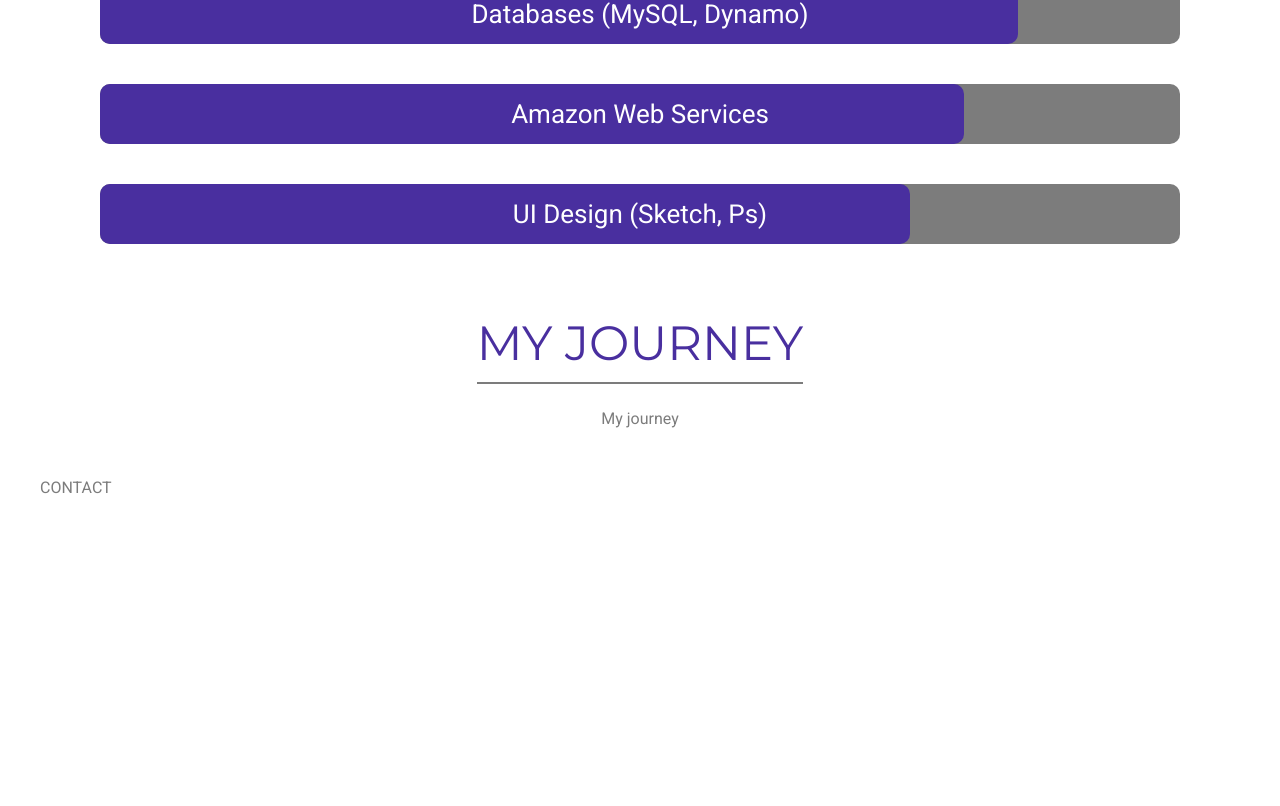
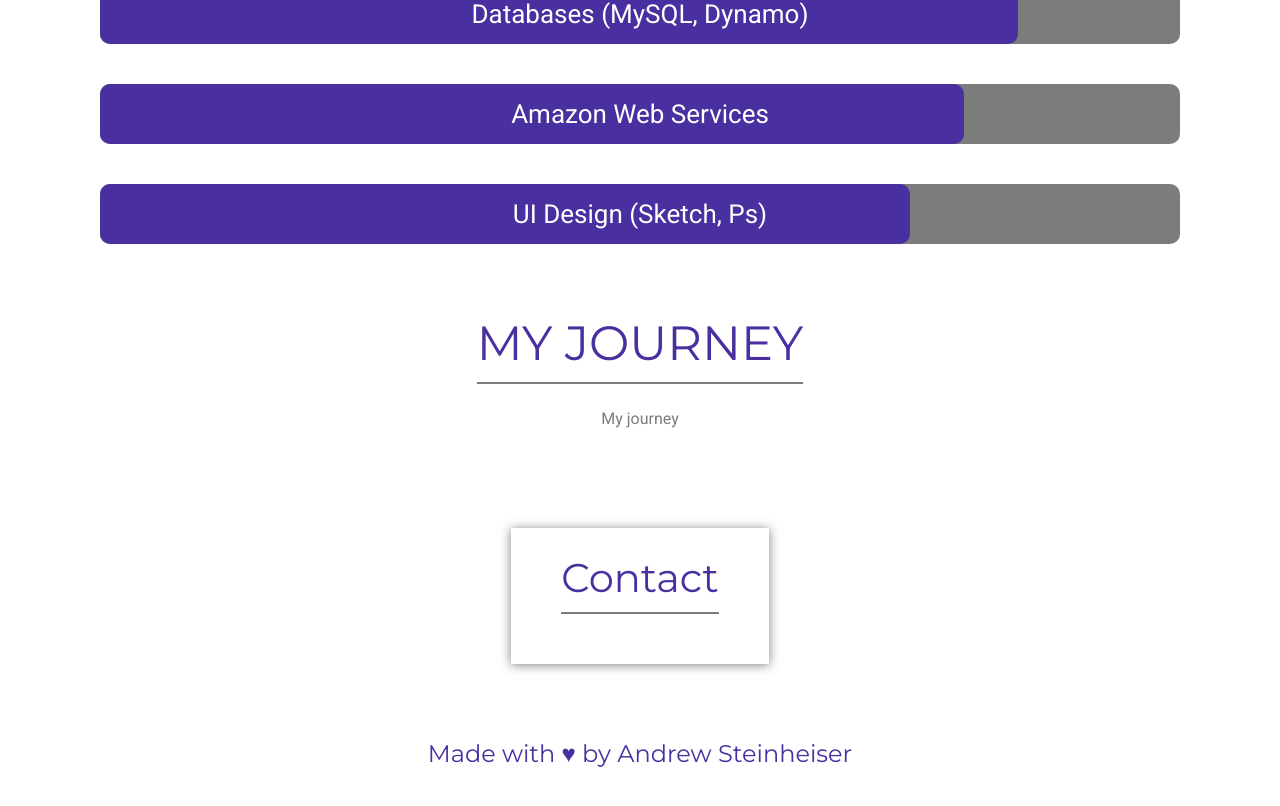
Before and after one commit to ASteinheiser/iamandrew.io, a React (Create React App) app: page / in a window 1280 px wide. Shown: the part 1680-2486 px from the top of the page. Built offline with nearby package versions, Linux system fonts and the light colour scheme.

Commit message:
added contact and footer components

```diff
--- a/src/App.js
+++ b/src/App.js
@@ -2,6 +2,8 @@ import React, { useState } from 'react';
 import { scroller }        from 'react-scroll';
 
 import AboutMe          from './components/AboutMe';
+import Contact          from './components/Contact';
+import Footer           from './components/Footer';
 import InteractiveStars from './components/InteractiveStars';
 import MyWork           from './components/MyWork';
 import Sensor           from './components/Sensor';
@@ -53,24 +55,29 @@ const App = (props) => {
       <TopBar active={active} navigate={navigate} />
 
       <Sensor onChange={(isVisible) => changeVisible(isVisible, 'home')}>
-        <InteractiveStars name={'home'} />
+        <InteractiveStars name='home' />
       </Sensor>
 
       <div className='max-width'>
+
         <Sensor onChange={(isVisible) => changeVisible(isVisible, 'work')}>
-          <MyWork name={'work'} />
+          <MyWork name='work' />
         </Sensor>
 
         <Sensor onChange={(isVisible) => changeVisible(isVisible, 'about')}>
-          <AboutMe name={'about'} />
+          <AboutMe name='about' />
         </Sensor>
 
         <Sensor onChange={(isVisible) => changeVisible(isVisible, 'contact')}>
-          <div style={{height: 500}} name={'contact'}>
-            {"CONTACT"}
-          </div>
+          <React.Fragment>
+            <Contact name='contact' />
+
+            <Footer />
+          </React.Fragment>
         </Sensor>
+
       </div>
+
     </React.Fragment>
   )
 }
--- /dev/null
+++ b/src/components/Contact/contact.scss
@@ -0,0 +1,33 @@
+.contact-container {
+  display: flex;
+  flex-direction: column;
+
+  align-items: center;
+
+  padding: 50px 0;
+
+  .paper-container {
+    padding: 25px 50px;
+    box-shadow: 0 1px 10px rgba(0, 0, 0, 0.5);
+
+    .title {
+      font-size: 40px;
+      color: var(--purple);
+      font-family: 'Montserrat';
+
+      padding-bottom: 10px;
+      margin-bottom: 25px;
+      border-bottom: 2px solid var(--gray);
+    }
+  }
+}
+
+@media(max-width: 800px) {
+  .contact-container {
+    .paper-container {
+      .title {
+        font-size: 36px;
+      }
+    }
+  }
+}
--- /dev/null
+++ b/src/components/Contact/index.js
@@ -0,0 +1,20 @@
+import React from 'react';
+
+import './contact.scss';
+
+const Contact = (props) => {
+
+  const { name } = props;
+
+  return(
+    <div name={name} className='contact-container'>
+      <div className='paper-container'>
+        <div className='title'>
+          {'Contact'}
+        </div>
+      </div>
+    </div>
+  );
+}
+
+export default Contact;
--- /dev/null
+++ b/src/components/Footer/footer.scss
@@ -0,0 +1,9 @@
+.footer-container {
+  padding: 25px 0;
+
+  text-align: center;
+
+  font-size: 24px;
+  color: var(--purple);
+  font-family: 'Montserrat';
+}
--- /dev/null
+++ b/src/components/Footer/index.js
@@ -0,0 +1,13 @@
+import React from 'react';
+
+import './footer.scss';
+
+const Footer = (props) => {
+  return(
+    <div className='footer-container'>
+      {'Made with ♥ by Andrew Steinheiser'}
+    </div>
+  );
+}
+
+export default Footer;
```
